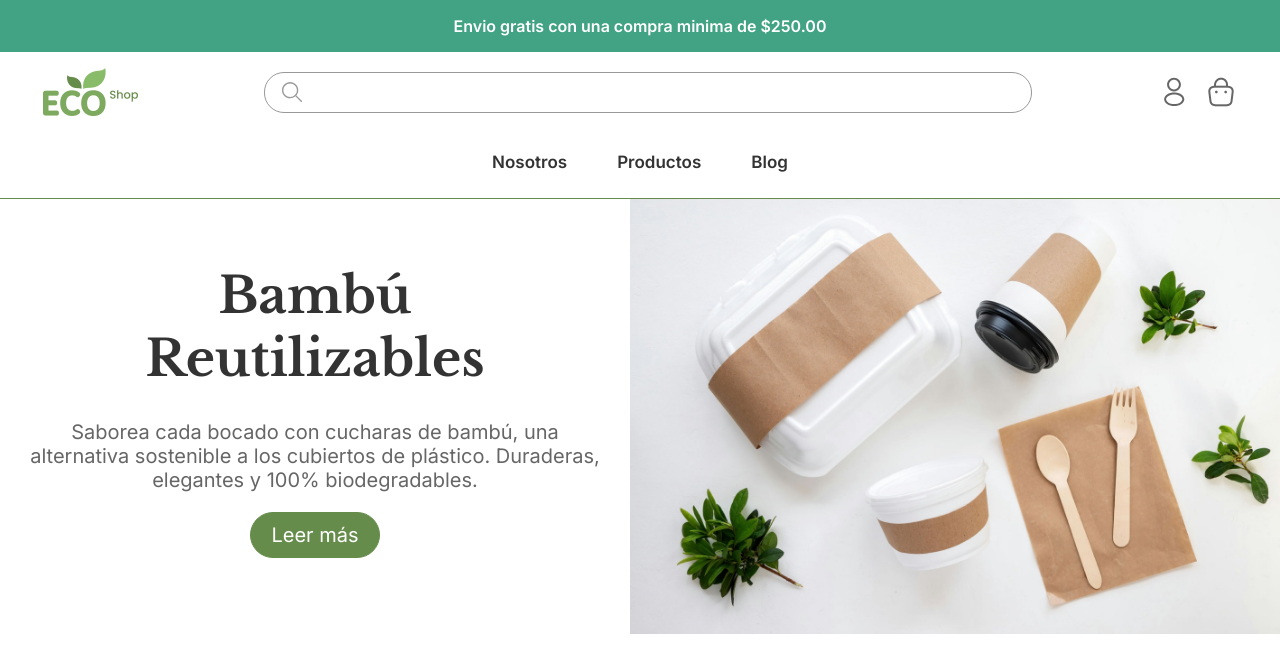
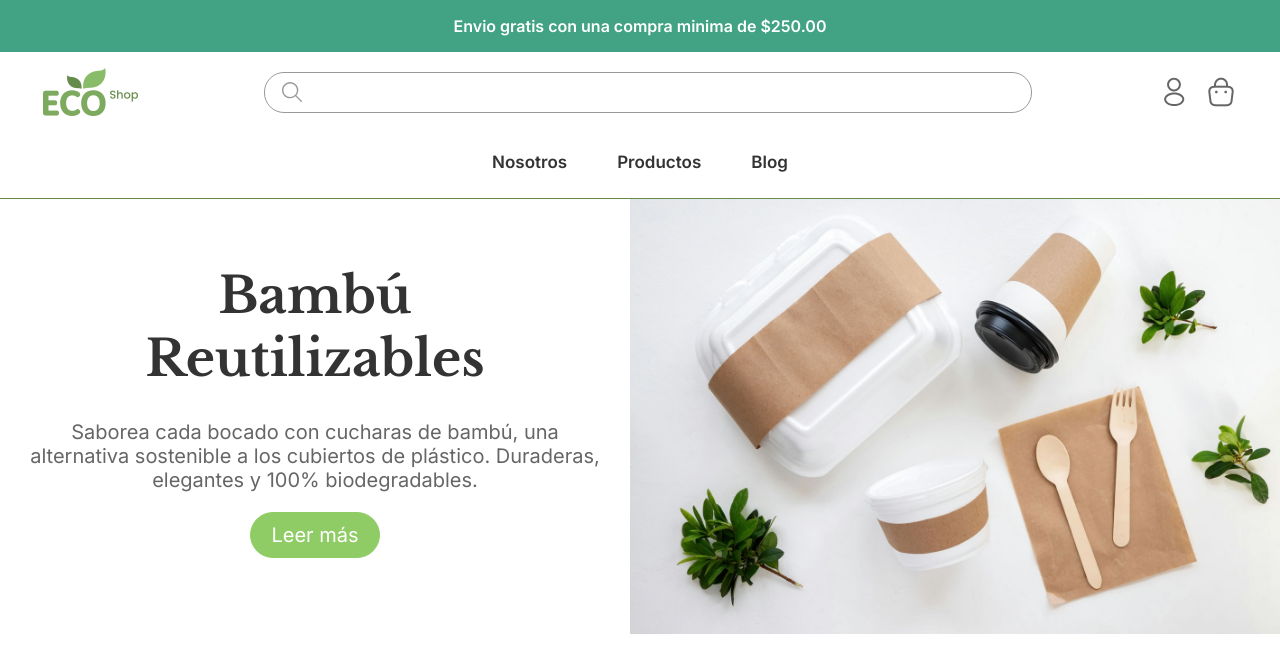
Before and after one commit to iEerii/furniture-app, a React (Vite) app: page / in a window 1280 px wide. In both pictures the pointer is over the button "Leer más". Shown: the top 672 px of the page. Built offline with nearby package versions, Linux system fonts and the light colour scheme.

Commit message:
add hover to button

```diff
--- a/src/styles/sectionHeader.css
+++ b/src/styles/sectionHeader.css
@@ -28,6 +28,7 @@
 .section__header-description button {
     background-color: #658c4a;
     color: #fff;
+    cursor: pointer;
     border: .1rem solid #658c4a;
     border-radius: 3rem;
     font-family: 'Inter';
@@ -35,6 +36,11 @@
     padding: 1rem 2rem;
 }
 
+.section__header-description button:hover {
+    border: .1rem solid #90cc65;
+    background-color: #90cc65;
+}
+
 .section__header-portrait img {
     max-width: 65rem;
 }
```
